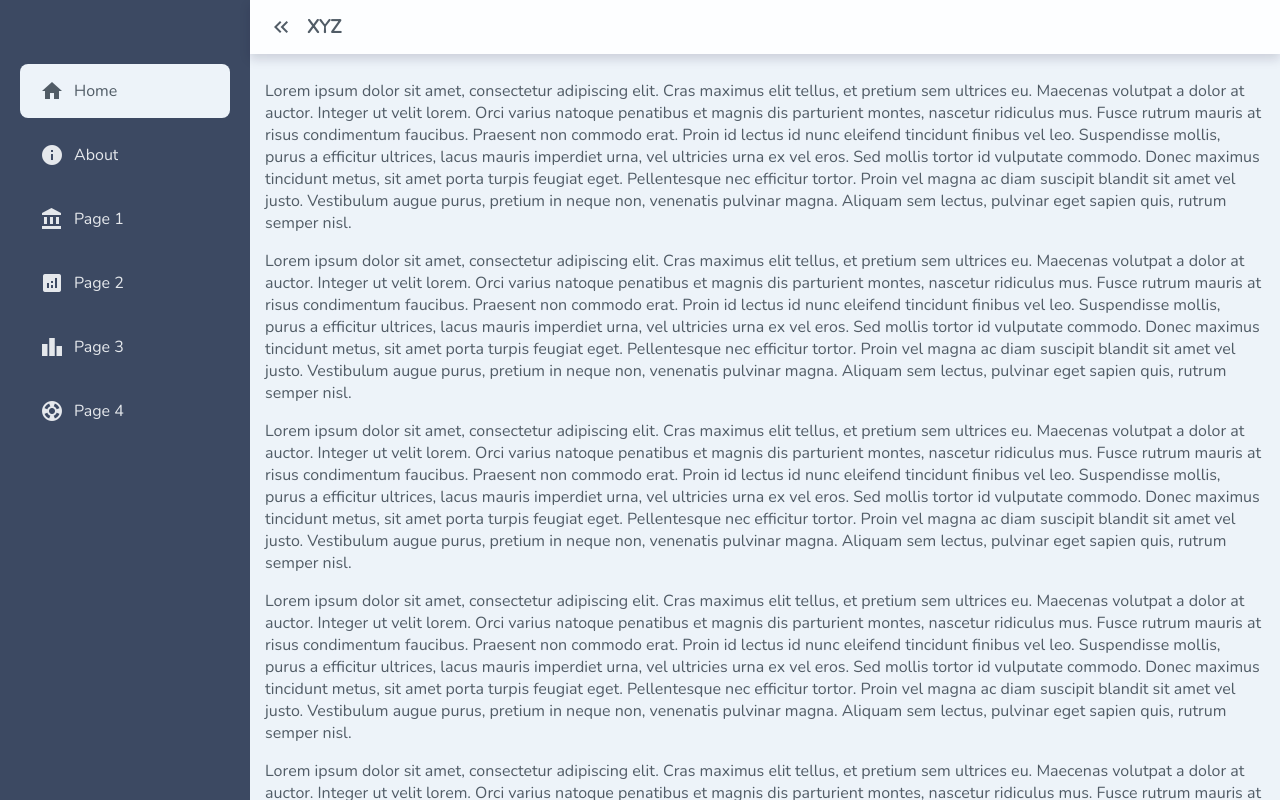
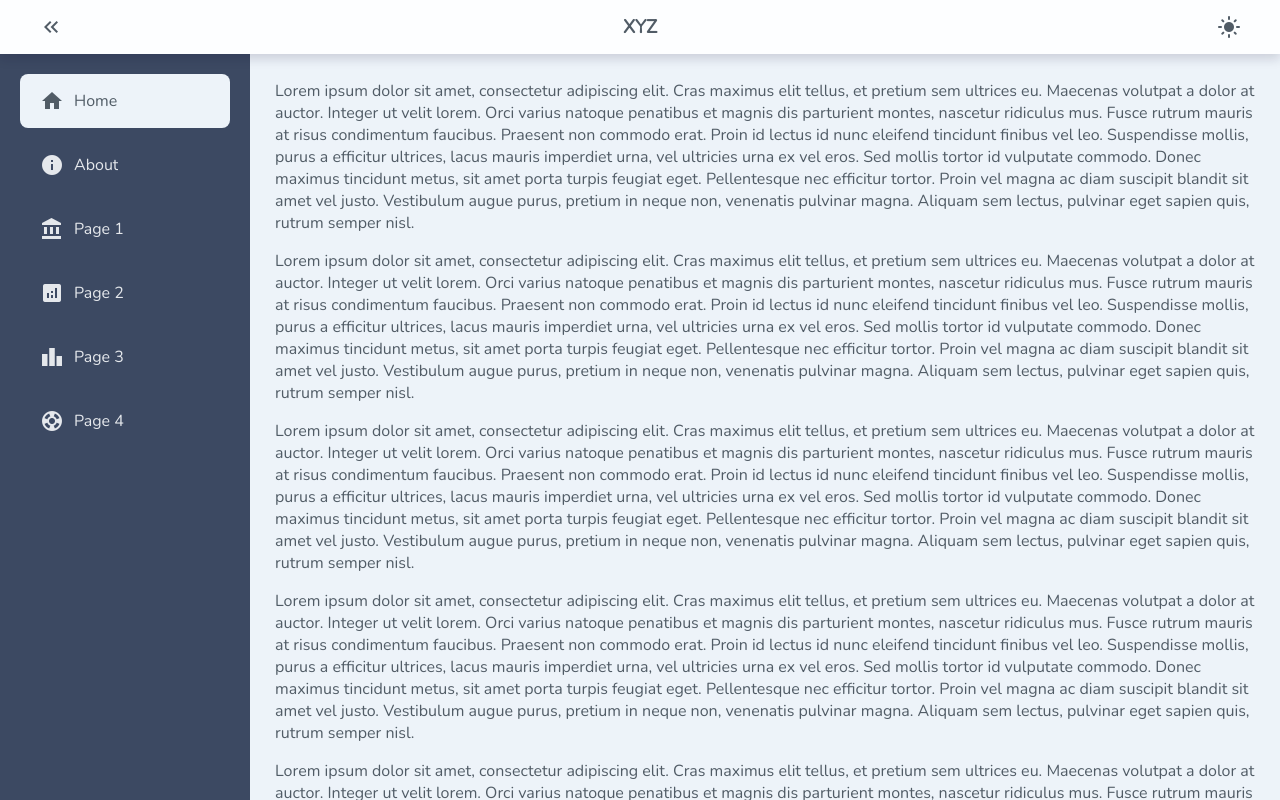
Before and after one commit to jenyashvartsman/angular-simple-layout, an Angular app: page /home in a window 1280 px wide. Built offline with nearby package versions, Linux system fonts and the light colour scheme.

Commit message:
basic theme toggle

```diff
--- a/src/app/app.component.ts
+++ b/src/app/app.component.ts
@@ -1,4 +1,5 @@
 import { Component } from '@angular/core';
+import { ThemeService } from './core/services/theme.service';
 
 @Component({
   selector: 'app-root',
@@ -6,5 +7,7 @@ import { Component } from '@angular/core';
   styleUrls: ['./app.component.scss']
 })
 export class AppComponent {
-  title = 'angular-simple-layout';
+  constructor(private readonly themeService: ThemeService) {
+    this.themeService.setCurrentTheme();
+  }
 }
--- /dev/null
+++ b/src/app/core/services/theme.service.ts
@@ -0,0 +1,32 @@
+import { Injectable } from '@angular/core';
+
+@Injectable({
+  providedIn: 'root'
+})
+export class ThemeService {
+
+  private readonly darkThemeClass = 'dark';
+  private readonly darkThemeStorageKey = 'dark-theme';
+
+  setCurrentTheme(): void {
+    this.setDarkTheme(this.isDarkTheme())
+  }
+
+  toggleTheme(): void {
+    this.setDarkTheme(!this.isDarkTheme())
+  }
+
+  isDarkTheme(): boolean {
+    return window.localStorage.getItem(this.darkThemeStorageKey) === 'true';
+  }
+
+  setDarkTheme(darkTheme: boolean): void {
+    if (darkTheme) {
+      document.body.classList.add(this.darkThemeClass);
+      window.localStorage.setItem(this.darkThemeStorageKey, 'true');
+    } else {
+      document.body.classList.remove(this.darkThemeClass);
+      window.localStorage.setItem(this.darkThemeStorageKey, 'false');
+    }
+  }
+}
--- a/src/app/features/layout/portal/portal.component.html
+++ b/src/app/features/layout/portal/portal.component.html
@@ -1,10 +1,13 @@
 <div class="portal" [class.sidebar-open]="sidebarOpen">
   <!-- header -->
   <header class="app-header">
-    <em class="material-icons" (click)="sidebarOpen = !sidebarOpen">
+    <em class="material-icons sidebar-btn" (click)="sidebarOpen = !sidebarOpen">
       keyboard_double_arrow_left
     </em>
     <h3>XYZ</h3>
+    <em class="material-icons theme-btn" (click)="toggleTheme()">
+      light_mode
+    </em>
   </header>
 
   <!-- sidebar -->
--- a/src/app/features/layout/portal/portal.component.scss
+++ b/src/app/features/layout/portal/portal.component.scss
@@ -13,20 +13,21 @@ $transition-speed: 500ms;
     right: 0;
     bottom: 0;
     background-color: $theme-container-bg;
-    padding: 10px 15px;
+    padding: 10px 25px;
     transition: left $transition-speed;
   }
 
   .app-header {
     position: fixed;
     top: 0;
-    left: $sidebar-width;
+    left: 0;
     right: 0;
     height: $header-height;
     background-color: $theme-header-bg;
-    padding: 0 15px;
+    padding: 0 35px;
     display: flex;
     align-items: center;
+    justify-content: space-between;
     transition: left $transition-speed;
     z-index: 2;
     box-shadow: rgb(17 12 46 / 15%) 0 5px 10px 0;
@@ -36,7 +37,6 @@ $transition-speed: 500ms;
       border-radius: 50%;
       padding: 4px;
       transition: transform .5s;
-      margin-right: 10px;
       font-size: 24px;
 
       &:hover {
@@ -47,7 +47,7 @@ $transition-speed: 500ms;
 
   .app-sidebar {
     position: fixed;
-    top: 0;
+    top: $header-height;
     width: $sidebar-width;
     height: 100vh;
     background-color: $theme-sidebar-bg;
@@ -58,7 +58,7 @@ $transition-speed: 500ms;
     ul {
       margin: 0;
       list-style-type: none;
-      padding: $header-height 20px;
+      padding: 10px 20px;
 
       li a {
         margin: 10px 0;
@@ -105,9 +105,7 @@ $transition-speed: 500ms;
 
   &.sidebar-open {
     .app-header {
-      left: $sidebar-width-small;
-
-      em {
+      .sidebar-btn {
         transform: rotate(180deg);
       }
     }
--- a/src/app/features/layout/portal/portal.component.ts
+++ b/src/app/features/layout/portal/portal.component.ts
@@ -1,4 +1,5 @@
 import { Component } from '@angular/core';
+import { ThemeService } from '../../../core/services/theme.service';
 
 interface ISidebarNavItem {
   icon: string;
@@ -23,4 +24,11 @@ export class PortalComponent {
   ];
 
   sidebarOpen = false;
+
+  constructor(private readonly themeService: ThemeService) {
+  }
+
+  toggleTheme(): void {
+    this.themeService.toggleTheme()
+  }
 }
--- a/src/style/variables.scss
+++ b/src/style/variables.scss
@@ -3,6 +3,13 @@
   --theme-sidebar-bg: #3C4962;
   --theme-container-bg: #EDF3F9;
   --theme-text-color: #515C66;
+}
+
+.dark {
+  --theme-header-bg: #434B54;
+  --theme-sidebar-bg: #434B54;
+  --theme-container-bg: #343C43;
+  --theme-text-color: #CDD2DB;
 }
 
 /* theme */
```
